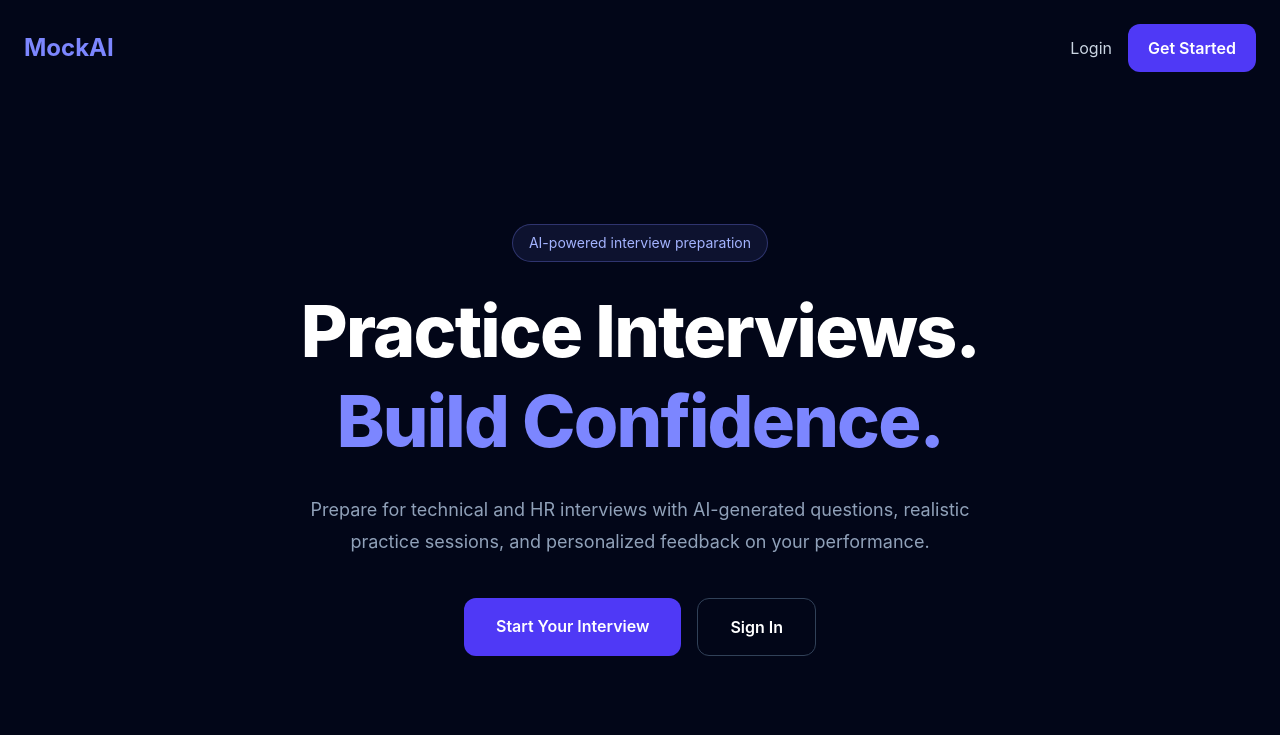
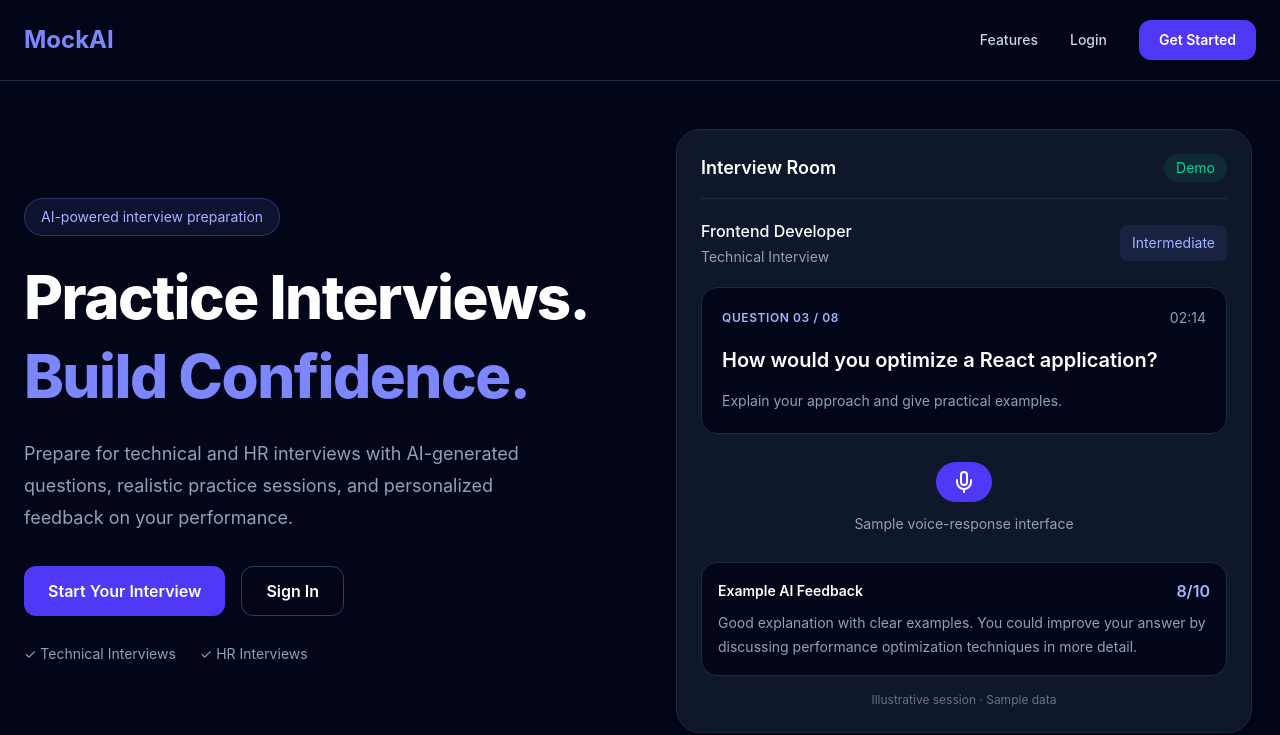
Before and after one commit to Aditi-153/mock-Ai, a React app in the folder frontend/: page / in a window 1280 px wide. Shown: the top 735 px of the page. Built offline with nearby package versions, Linux system fonts and the light colour scheme; the HTML template or start-up script is replaced by a standard one.

Commit message:
changes in home page

```diff
--- a/frontend/package.json
+++ b/frontend/package.json
@@ -11,6 +11,7 @@
   },
   "dependencies": {
     "axios": "^1.20.0",
+    "lucide-react": "^1.57.0",
     "react": "^19.2.8",
     "react-dom": "^19.2.8",
     "react-router-dom": "^7.18.4"
--- a/frontend/src/App.jsx
+++ b/frontend/src/App.jsx
@@ -1,12 +1,14 @@
 import { BrowserRouter, Routes, Route, Navigate } from "react-router-dom";
 import Home from "./pages/Home";
-
+import Login from "./pages/Login";
 
 function App() {
   return (
     <BrowserRouter>
       <Routes>
         <Route path="/" element={<Home />} />
+        <Route path="/login" element={<Login />} />
+
         <Route path="*" element={<Navigate to="/" />} />
       </Routes>
     </BrowserRouter>
--- /dev/null
+++ b/frontend/src/components/InterviewPreview.jsx
@@ -0,0 +1,72 @@
+import { Mic } from "lucide-react";
+function InterviewPreview() {
+  return (
+    <div className="w-full max-w-xl rounded-3xl border border-slate-800 bg-slate-900 p-6 shadow-xl">
+      <div className="flex items-center justify-between border-b border-slate-800 pb-4">
+        <h2 className="text-lg font-semibold">Interview Room</h2>
+
+        <span className="rounded-full bg-emerald-400/10 px-3 py-1 text-sm text-emerald-400">
+          Demo
+        </span>
+      </div>
+
+      <div className="mt-5 flex items-center justify-between">
+        <div>
+          <p className="font-medium text-white">Frontend Developer</p>
+          <p className="mt-1 text-sm text-slate-400">Technical Interview</p>
+        </div>
+
+        <span className="rounded-lg bg-indigo-400/10 px-3 py-2 text-sm text-indigo-300">
+          Intermediate
+        </span>
+      </div>
+
+      <div className="mt-5 rounded-2xl border border-slate-800 bg-slate-950 p-5">
+        <div className="flex items-center justify-between">
+          <span className="text-xs font-semibold tracking-wider text-indigo-300">
+            QUESTION 03 / 08
+          </span>
+
+          <span className="text-sm text-slate-400">02:14</span>
+        </div>
+
+        <h3 className="mt-4 text-xl font-semibold leading-relaxed">
+          How would you optimize a React application?
+        </h3>
+
+        <p className="mt-3 text-sm leading-6 text-slate-400">
+          Explain your approach and give practical examples.
+        </p>
+      </div>
+
+      <div className="flex flex-col items-center gap-3 py-7">
+        <div className="flex h-10 w-14 items-center justify-center rounded-full bg-indigo-600">
+          <Mic size={24} strokeWidth={2} className="text-white" />
+        </div>
+
+        <p className="text-sm text-slate-400">
+          Sample voice-response interface
+        </p>
+      </div>
+
+      <div className="rounded-2xl border border-slate-800 bg-slate-950 p-4">
+        <div className="flex items-center justify-between">
+          <h3 className="text-sm font-semibold">Example AI Feedback</h3>
+
+          <span className="font-semibold text-indigo-300">8/10</span>
+        </div>
+
+        <p className="mt-2 text-sm leading-6 text-slate-400">
+          Good explanation with clear examples. You could improve your answer by
+          discussing performance optimization techniques in more detail.
+        </p>
+      </div>
+
+      <p className="mt-4 text-center text-xs text-slate-500">
+        Illustrative session · Sample data
+      </p>
+    </div>
+  );
+}
+
+export default InterviewPreview;
--- a/frontend/src/components/Navbar.jsx
+++ b/frontend/src/components/Navbar.jsx
@@ -0,0 +1,43 @@
+import { Link } from "react-router-dom";
+
+function Navbar() {
+  return (
+    <nav className="sticky top-0 z-50 w-full border-b border-slate-800 bg-slate-950/95 backdrop-blur">
+      <div className="mx-auto flex h-20 max-w-7xl items-center justify-between px-6">
+
+        <Link
+          to="/"
+          className="text-2xl font-bold text-indigo-400"
+        >
+          MockAI
+        </Link>
+
+        <div className="flex items-center gap-4 sm:gap-8">
+          <a
+            href="/#features"
+            className="hidden text-sm font-medium text-slate-300 transition hover:text-white sm:block"
+          >
+            Features
+          </a>
+
+          <Link
+            to="/login"
+            className="text-sm font-medium text-slate-300 transition hover:text-white"
+          >
+            Login
+          </Link>
+
+          <Link
+            to="/register"
+            className="rounded-xl bg-indigo-600 px-4 py-2.5 text-sm font-semibold transition hover:bg-indigo-500 sm:px-5"
+          >
+            Get Started
+          </Link>
+        </div>
+
+      </div>
+    </nav>
+  );
+}
+
+export default Navbar;
--- a/frontend/src/pages/Home.jsx
+++ b/frontend/src/pages/Home.jsx
@@ -1,63 +1,70 @@
 import { Link } from "react-router-dom";
+import Navbar from "../components/Navbar";
+import InterviewPreview from "../components/InterviewPreview";
 
 function Home() {
   return (
     <div className="min-h-screen bg-slate-950 text-white">
-      <nav className="mx-auto flex max-w-7xl items-center justify-between px-6 py-6">
-        <Link to="/" className="text-2xl font-bold text-indigo-400">
-          MockAI
-        </Link>
+      <Navbar />
 
-        <div className="flex items-center gap-4">
-          <Link
-            to="/login"
-            className="text-slate-300 transition hover:text-white"
-          >
-            Login
-          </Link>
-
-          <Link
-            to="/register"
-            className="rounded-xl bg-indigo-600 px-5 py-3 font-semibold transition hover:bg-indigo-500"
-          >
-            Get Started
-          </Link>
-        </div>
-      </nav>
-
-      <main className="mx-auto flex max-w-7xl flex-col items-center px-6 py-24 text-center md:py-32">
-        <span className="mb-6 rounded-full border border-indigo-400/30 bg-indigo-400/10 px-4 py-2 text-sm text-indigo-300">
+      <main className="mx-auto w-full max-w-7xl px-6">
+        <section className="grid grid-cols-1 items-center gap-12 py-10 lg:min-h-[680px] lg:grid-cols-2 lg:gap-16 lg:py-20">
+          <div className="mx-auto w-full max-w-xl text-center lg:mx-0 lg:text-left lg:-translate-y-8">
+            <span className="inline-flex items-center rounded-full border border-indigo-400/30 bg-indigo-400/10 px-4 py-2 text-sm text-indigo-300">
               AI-powered interview preparation
             </span>
 
-        <h1 className="max-w-4xl text-5xl font-extrabold leading-tight tracking-tight md:text-7xl">
+            <h1 className="mt-6 text-4xl font-extrabold leading-tight tracking-tight sm:text-5xl lg:text-6xl">
               Practice Interviews.
-          <span className="block text-indigo-400">Build Confidence.</span>
+              <span className="mt-1 block text-indigo-400">
+                Build Confidence.
+              </span>
             </h1>
 
-        <p className="mt-7 max-w-2xl text-lg leading-8 text-slate-400">
-          Prepare for technical and HR interviews with AI-generated questions,
-          realistic practice sessions, and personalized feedback on your
-          performance.
+            <p className="mx-auto mt-6 max-w-lg text-base leading-7 text-slate-400 sm:text-lg sm:leading-8 lg:mx-0">
+              Prepare for technical and HR interviews with AI-generated
+              questions, realistic practice sessions, and personalized feedback
+              on your performance.
             </p>
 
-        <div className="mt-10 flex flex-col gap-4 sm:flex-row">
+            <div className="mt-8 flex flex-col items-stretch justify-center gap-4 sm:flex-row lg:justify-start">
               <Link
                 to="/register"
-            className="rounded-xl bg-indigo-600 px-8 py-4 font-semibold transition hover:bg-indigo-500"
+                className="inline-flex min-h-12 items-center justify-center rounded-xl bg-indigo-600 px-6 py-3 font-semibold transition hover:bg-indigo-500"
               >
                 Start Your Interview
               </Link>
 
               <Link
                 to="/login"
-            className="rounded-xl border border-slate-700 px-8 py-4 font-semibold transition hover:bg-slate-800"
+                className="inline-flex min-h-12 items-center justify-center rounded-xl border border-slate-700 px-6 py-3 font-semibold transition hover:border-slate-600 hover:bg-slate-800"
               >
                 Sign In
               </Link>
             </div>
 
-        <div className="mt-20 grid w-full max-w-4xl grid-cols-1 gap-5 text-left md:grid-cols-3">
+            <div className="mt-7 flex flex-wrap items-center justify-center gap-x-6 gap-y-3 text-sm text-slate-400 lg:justify-start">
+              <span>✓ Technical Interviews</span>
+              <span>✓ HR Interviews</span>
+            </div>
+          </div>
+
+          <div className="mx-auto w-full max-w-xl min-w-0 lg:-translate-y-8">
+            <InterviewPreview />
+          </div>
+        </section>
+
+        <section id="features" className="border-t border-slate-800/80 py-16">
+          <div className="mb-8 text-center">
+            <h2 className="text-2xl font-bold sm:text-3xl">
+              Everything You Need to Prepare
+            </h2>
+            <p className="mt-3 text-slate-400">
+              Practice, improve, and build confidence for your next interview.
+            </p>
+          </div>
+
+          <div className="grid grid-cols-1 gap-5 md:grid-cols-3">
             <Feature
               title="AI Questions"
               description="Generate interview questions based on your role and experience."
@@ -73,6 +80,7 @@ function Home() {
               description="Review your score and feedback after completing an interview."
             />
           </div>
+        </section>
       </main>
     </div>
   );
@@ -80,8 +88,8 @@ function Home() {
 
 function Feature({ title, description }) {
   return (
-    <div className="rounded-2xl border border-slate-800 bg-slate-900 p-6 transition hover:border-indigo-500/50">
-      <h2 className="text-lg font-bold">{title}</h2>
+    <div className="h-full rounded-2xl border border-slate-800 bg-slate-900/80 p-6 transition duration-200 hover:-translate-y-1 hover:border-indigo-500/50">
+      <h3 className="text-lg font-bold">{title}</h3>
       <p className="mt-3 leading-6 text-slate-400">{description}</p>
     </div>
   );
```
Also changed, not shown: frontend/src/pages/Login.jsx (added), frontend/src/pages/Register.jsx (added), 1 other file (tests, documents, lock files or other folders). Lines whose indentation alone changed are shown as unchanged.
